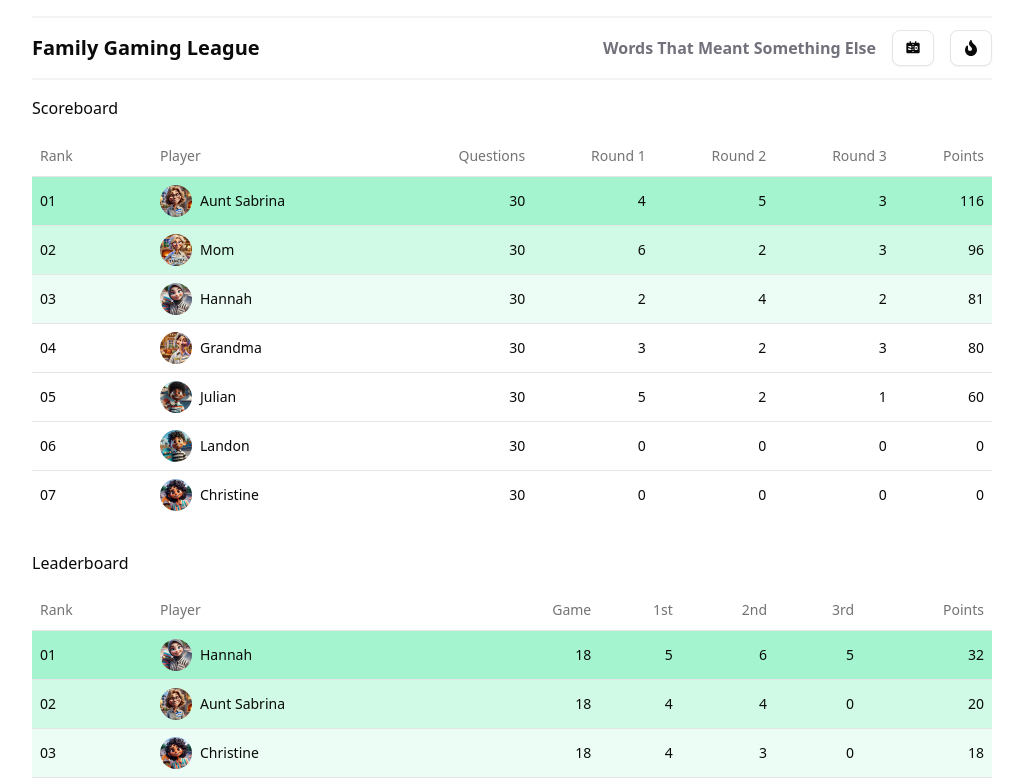
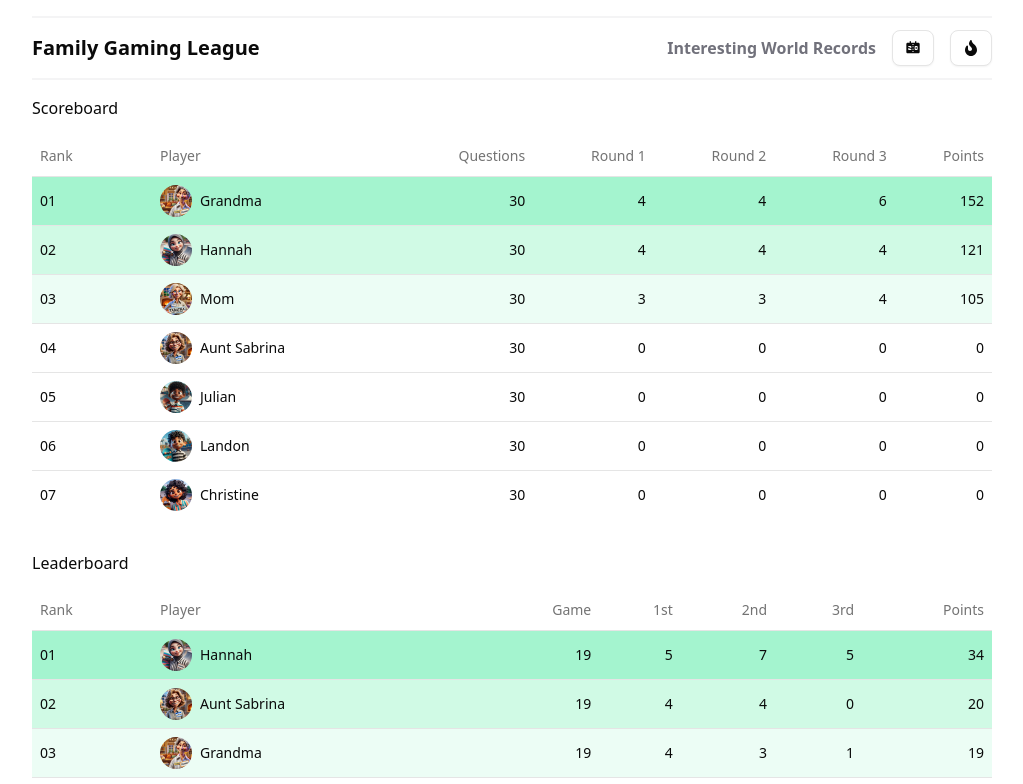
Before and after one commit to aforauvik/gamenight, a Next.js app: page / in a window 1280 px wide. Shown: the top 784 px of the page, without its empty margins (128-1151 px from the left). Built offline with nearby package versions, Linux system fonts and the light colour scheme.

Commit message:
game night July 22

```diff
--- a/src/app/questions/data.js
+++ b/src/app/questions/data.js
@@ -2,312 +2,300 @@ export const quizData = {
 	round1: [
 		{
 			id: 1,
-			question: 'What does "literally" originally mean?',
-			options: ["Figuratively", "Absolutely true", "Loudly", "Quickly"],
-			correctAnswer: "Absolutely true",
+			question:
+				"What is the longest time a person has held their breath underwater (static apnea)?",
+			options: [
+				"3 minutes 19 seconds",
+				"7 minutes 12 seconds",
+				"24 minutes 37 seconds",
+				"12 minutes 49 seconds",
+			],
+			correctAnswer: "24 minutes 37 seconds",
 			description:
-				"“Literally” meant something that is true exactly as stated, not exaggerated.",
+				"Croatian freediver Budimir Šobat set this record in 2021 after hyperventilating with pure oxygen first.",
 		},
 		{
 			id: 2,
-			question: 'What does "decimate" historically mean?',
-			options: [
-				"Destroy completely",
-				"Reduce by one-tenth",
-				"Cut in half",
-				"Burn down",
-			],
-			correctAnswer: "Reduce by one-tenth",
+			question:
+				"What animal holds the record for the most rotations in a minute on a skateboard?",
+			options: ["Rabbit", "Parrot", "Cat", "Dog"],
+			correctAnswer: "Parrot",
 			description:
-				"In ancient Rome, decimating meant killing 1 in every 10 soldiers as punishment.",
+				"Zac the Macaw spun 32 times in a minute on a skateboard in 2015.",
 		},
 		{
 			id: 3,
-			question: 'What is the original meaning of "peruse"?',
-			options: ["Skim", "Read thoroughly", "Memorize", "Highlight"],
-			correctAnswer: "Read thoroughly",
+			question: "What’s the record for the most T-shirts worn at once?",
+			options: ["75", "150", "257", "300"],
+			correctAnswer: "257",
 			description:
-				"“Peruse” means to examine or read something carefully, not just skim it.",
+				"Sanath Bandara from Sri Lanka wore 257 shirts at once in 2011.",
 		},
 		{
 			id: 4,
-			question: 'What does "disinterested" mean?',
-			options: ["Not interested", "Unenthusiastic", "Impartial", "Confused"],
-			correctAnswer: "Impartial",
-			description: "Disinterested means unbiased, not uninterested.",
+			question:
+				"Who holds the record for the longest fingernails ever on a pair of hands (ever)?",
+			options: [
+				"Ayanna Williams",
+				"Lee Redmond",
+				"Chris Walton",
+				"Melvin Booth",
+			],
+			correctAnswer: "Ayanna Williams",
+			description:
+				"Ayanna Williams’ nails measured over 24 feet in total length before she cut them in 2021.",
 		},
 		{
 			id: 5,
-			question: "What does “enormity” actually refer to?",
-			options: ["Great size", "Moral wickedness", "Intelligence", "Fame"],
-			correctAnswer: "Moral wickedness",
+			question: "What’s the record for the largest pizza ever made?",
+			options: [
+				"10 feet wide",
+				"50 feet wide",
+				"131 feet wide",
+				"250 feet wide",
+			],
+			correctAnswer: "131 feet wide",
 			description:
-				"“Enormity” refers to something shockingly evil, not just huge.",
+				"In 2023, YouTuber Airrack and Pizza Hut created a 13,990-square-foot pizza in Los Angeles.",
 		},
 		{
 			id: 6,
-			question: "What does “bemused” mean?",
-			options: ["Amused", "Slightly confused", "Entertained", "Laughing"],
-			correctAnswer: "Slightly confused",
-			description: "To be bemused is to be puzzled or bewildered, not amused.",
+			question: "What’s the highest number of hot dogs eaten in 10 minutes?",
+			options: ["35", "50", "62", "76"],
+			correctAnswer: "76",
+			description:
+				"Joey Chestnut set the record in 2021 at Nathan’s Hot Dog Eating Contest.",
 		},
 		{
 			id: 7,
-			question: "What is the correct use of “nonplussed”?",
-			options: ["Excited", "Unfazed", "Confused and surprised", "Happy"],
-			correctAnswer: "Confused and surprised",
-			description: "Nonplussed means taken aback or bewildered.",
+			question: "What is the world record for the longest hiccuping spree?",
+			options: ["51 years", "68 years", "12 years", "14 years"],
+			correctAnswer: "68 years",
+			description: "Charles Osborne hiccuped continuously from 1922 to 1990.",
 		},
 		{
 			id: 8,
-			question: "What is “momentarily” supposed to mean?",
-			options: ["In a moment", "For a moment", "Later", "Forever"],
-			correctAnswer: "For a moment",
-			description: "“Momentarily” means for a short duration, not soon.",
+			question:
+				"What’s the longest metal coil passed through the nose and out the mouth?",
+			options: [
+				"3 ft 10.6 in",
+				"5 ft 10.6 in",
+				"8 ft 10.6 in",
+				"11 ft 10.6 in",
+			],
+			correctAnswer: "11 ft 10.6 in",
+			description: "Andrew Stanton set this bizarre record in 2012.",
 		},
 		{
 			id: 9,
-			question: "What does “ultimate” literally mean?",
-			options: ["Best", "Final", "Strongest", "Coolest"],
-			correctAnswer: "Final",
-			description: "“Ultimate” refers to the last or final item in a series.",
+			question:
+				"Which bird holds the record for the fastest walking on tightrope?",
+			options: ["Cockatoo", "Pigeon", "Parrot", "Toucan"],
+			correctAnswer: "Parrot",
+			description:
+				"Zac the Macaw again! He walked a tightrope in 8.55 seconds.",
 		},
 		{
 			id: 10,
-			question: "What does “panacea” actually refer to?",
-			options: ["Painkiller", "Disease", "Cure-all", "Placebo"],
-			correctAnswer: "Cure-all",
-			description:
-				"A panacea is a remedy that is claimed to cure all illnesses.",
+			question: "What’s the most spoons balanced on a human body?",
+			options: ["45", "79", "100", "85"],
+			correctAnswer: "85",
+			description: "Etibar Elchiyev of Georgia set this record in 2013.",
 		},
 	],
 	round2: [
 		{
 			id: 11,
-			question: "What does “presently” traditionally mean?",
+			question:
+				"What is the fastest time to solve three Rubik’s cubes while juggling them?",
 			options: [
-				"At this moment",
-				"In the near future",
-				"Frequently",
-				"Without delay",
+				"5 minutes 12 seconds",
+				"1 minute 30 seconds",
+				"2 minutes 30 seconds",
+				"4 minutes 31 seconds",
 			],
-			correctAnswer: "In the near future",
-			description: "Historically, 'presently' meant soon, not now.",
+			correctAnswer: "4 minutes 31 seconds",
+			description: "Que Jianyu from China achieved this in 2017 at age 13.",
 		},
 		{
 			id: 12,
-			question: "What does “sanguine” actually mean?",
+			question: "What is the most tattooed person in the world’s name?",
 			options: [
-				"Angry or hot-tempered",
-				"Optimistic or cheerful",
-				"Pale or sickly",
-				"Bloodthirsty or cruel",
+				"Lucky Diamond Rich",
+				"Rick Genest",
+				"Tom Leppard",
+				"Paul Lawrence",
 			],
-			correctAnswer: "Optimistic or cheerful",
+			correctAnswer: "Lucky Diamond Rich",
 			description:
-				"‘Sanguine’ refers to a hopeful disposition, based on medieval medicine.",
+				"He’s covered 100% of his body, including inside his mouth and eyelids.",
 		},
 		{
 			id: 13,
-			question: "What does “egregious” originally mean?",
-			options: [
-				"Extremely polite",
-				"Shockingly good",
-				"Prominently excellent",
-				"Clearly false",
-			],
-			correctAnswer: "Prominently excellent",
+			question:
+				"What’s the highest number of steps climbed while balancing a person on the head?",
+			options: ["60", "100", "90", "79"],
+			correctAnswer: "100",
 			description:
-				"Egregious originally meant outstanding in a positive sense.",
+				"Performed by Li Longlong in 2014 on the set of a Guinness show in China.",
 		},
 		{
 			id: 14,
-			question: "What does “hysterical” originally relate to?",
-			options: [
-				"Fits of laughter",
-				"Intense fear",
-				"A condition tied to the womb",
-				"Loss of voice",
-			],
-			correctAnswer: "A condition tied to the womb",
+			question:
+				"How many straws were stuffed in a person’s mouth (without hands)?",
+			options: ["250", "300", "200", "275"],
+			correctAnswer: "300",
 			description:
-				"From Greek 'hystera'—related to ancient ideas of female madness.",
+				"Manoj Kumar Maharana from India achieved this feat in 2018.",
 		},
 		{
 			id: 15,
-			question: "What does “sophisticated” mean in its earliest usage?",
-			options: [
-				"Carefully trained",
-				"Artificial or altered",
-				"Intellectually subtle",
-				"Morally refined",
-			],
-			correctAnswer: "Artificial or altered",
-			description: "Originally referred to tampering or adulteration.",
+			question:
+				"Who holds the record for the fastest 100-meter sprint on all fours?",
+			options: ["Yuji Uchida", "Kenichi Ito", "Hiroki Nakata", "Ryota Fujii"],
+			correctAnswer: "Kenichi Ito",
+			description:
+				"Kenichi Ito did it in 15.71 seconds using 'primate' running techniques.",
 		},
 		{
 			id: 16,
-			question: "What does “awkward” originally describe?",
-			options: [
-				"Displeasing",
-				"Turned in the wrong direction",
-				"Lacking grace or rhythm",
-				"Difficult to speak",
-			],
-			correctAnswer: "Turned in the wrong direction",
-			description: "From Old Norse ‘afugr’, meaning turned away or backward.",
+			question:
+				"What’s the record for the most toilet seats broken with the head in one minute?",
+			options: ["25", "46", "32", "19"],
+			correctAnswer: "46",
+			description: "Kevin Shelley set this painful record in 2007.",
 		},
 		{
 			id: 17,
-			question: "What is the original meaning of “girl”?",
-			options: [
-				"Servant",
-				"Playful child",
-				"Child of any gender",
-				"Unmarried woman",
-			],
-			correctAnswer: "Child of any gender",
-			description: "In Middle English, 'girl' could refer to any young child.",
+			question:
+				"What’s the world record for the heaviest weight lifted with a human tongue?",
+			options: ["20 kg", "10 kg", "12.5 kg", "15 kg"],
+			correctAnswer: "12.5 kg",
+			description:
+				"Thomas Blackthorne did this incredible (and bizarre) feat in 2008.",
 		},
 		{
 			id: 18,
-			question: "What did “nice” originally mean in English?",
-			options: ["Elegant", "Simpleminded", "Shy", "Generous"],
-			correctAnswer: "Simpleminded",
-			description: "Derived from Latin ‘nescius’ meaning ignorant or foolish.",
+			question: "What’s the largest object removed from a human skull?",
+			options: ["Nail", "Knife blade", "Rod", "Spear"],
+			correctAnswer: "Knife blade",
+			description:
+				"A 17 cm knife blade was removed from a man's skull in 1998 in China.",
 		},
 		{
 			id: 19,
-			question: "What did “pretty” mean in Old English usage?",
-			options: ["Short", "Deceitful", "Clever or cunning", "Smooth"],
-			correctAnswer: "Clever or cunning",
+			question: "How many people fit inside a smart car for a record?",
+			options: ["12", "16", "19", "14"],
+			correctAnswer: "19",
 			description:
-				"Originally meant clever or skillful before shifting to physical beauty.",
+				"In 2010, 19 gymnasts squeezed into a Smart car in Pakistan.",
 		},
 		{
 			id: 20,
-			question: "What does “manufacture” literally mean?",
-			options: [
-				"Made with tools",
-				"Hand-crafted",
-				"Designed in pieces",
-				"Built in repetition",
-			],
-			correctAnswer: "Hand-crafted",
-			description: "From Latin 'manu' (hand) + 'facere' (make).",
+			question: "What’s the world’s longest beard ever recorded?",
+			options: ["6 ft 5 in", "12 ft 6 in", "17 ft 6 in", "15 ft 10 in"],
+			correctAnswer: "17 ft 6 in",
+			description:
+				"Hans Langseth of Norway holds the record. His beard is now on display at the Smithsonian.",
 		},
 	],
 	round3: [
 		{
 			id: 21,
-			question: "What did “avalanche” originally describe?",
-			options: ["Thunder", "Falling rocks", "Dense ice", "Cracking glacier"],
-			correctAnswer: "Falling rocks",
-			description: "Originally used to describe rockfalls in Alpine regions.",
+			question:
+				"What is the record for the most rotations hanging from a power drill in one minute?",
+			options: ["120", "120.25", "148", "102"],
+			correctAnswer: "148",
+			description: "The record was set by The Huy Giang in Germany in 2008.",
 		},
 		{
 			id: 22,
-			question: "What is the literal origin of “quarantine”?",
+			question: "What’s the record for the fastest typing using the nose?",
 			options: [
-				"Isolation from illness",
-				"Temporary detainment",
-				"Forty-day waiting period",
-				"Hospitalization",
+				"47.44 seconds",
+				"1 minute 12 seconds",
+				"1 min 30 sec",
+				"2 minutes 15 seconds",
 			],
-			correctAnswer: "Forty-day waiting period",
-			description: "From Italian ‘quaranta giorni’—forty days of isolation.",
+			correctAnswer: "47.44 seconds",
+			description:
+				"Mohammed Khursheed Hussain typed a 103-character sentence using only his nose.",
 		},
 		{
 			id: 23,
-			question: "What did “clue” originally mean?",
-			options: [
-				"A hidden message",
-				"A logical pattern",
-				"A ball of thread",
-				"A carved mark",
-			],
-			correctAnswer: "A ball of thread",
-			description:
-				"From Greek myth—Theseus escaped the labyrinth with a clue (thread).",
+			question: "What’s the world record for the longest usable golf club?",
+			options: ["25 ft", "20 ft", "30 ft", "51 ft"],
+			correctAnswer: "51 ft",
+			description: "The club was used to hit a golf ball 80 yards in 2021.",
 		},
 		{
 			id: 24,
-			question: "What is the root of the term “sheriff”?",
+			question:
+				"What’s the fastest time to drink a bottle of ketchup (standard 14 oz)?",
 			options: [
-				"Enforcer of common law",
-				"Noble appointee",
-				"Guardian of the realm",
-				"Reeve of the shire",
+				"25.15 seconds",
+				"20.34 seconds",
+				"17.53 seconds",
+				"15.23 seconds",
 			],
-			correctAnswer: "Reeve of the shire",
-			description:
-				"‘Sheriff’ is a contraction of ‘shire-reeve’—a royal official in medieval England.",
+			correctAnswer: "17.53 seconds",
+			description: "Andre Ortolf from Germany holds this tomato-y record.",
 		},
 		{
 			id: 25,
-			question: "What is the origin of “checkmate”?",
-			options: [
-				"The king has no moves",
-				"The king is stopped",
-				"The king is helpless",
-				"The kingdom has fallen",
-			],
-			correctAnswer: "The king is helpless",
-			description: "From Persian ‘shāh māt’—the king is dead or defeated.",
+			question: "Most apples crushed with the bicep in one minute?",
+			options: ["5", "8", "10", "14"],
+			correctAnswer: "14",
+			description: "Mohammad Rashid crushed 14 apples using only his biceps.",
 		},
 		{
 			id: 26,
-			question: "What did “alcohol” refer to in early Arabic usage?",
-			options: ["Perfume", "Purified essence", "Eyeliner powder", "Sacred oil"],
-			correctAnswer: "Eyeliner powder",
-			description:
-				"From Arabic ‘al-kuḥl’, a finely ground cosmetic for the eyes.",
+			question:
+				"What’s the longest time spinning a fidget spinner on one finger?",
+			options: [
+				"12 minutes 12 seconds",
+				"20 minutes 47 seconds",
+				"24 minutes 46 seconds",
+				"30 minutes 31 seconds",
+			],
+			correctAnswer: "24 minutes 46 seconds",
+			description: "Set by William Lee from Malaysia in 2017.",
 		},
 		{
 			id: 27,
-			question: "What is the etymological root of “travel”?",
-			options: [
-				"Movement between lands",
-				"Time spent away from home",
-				"Voluntary hardship",
-				"Toil or suffering",
-			],
-			correctAnswer: "Toil or suffering",
-			description: "From Old French 'travail'—travel once implied hardship.",
+			question: "What’s the largest bubblegum bubble blown?",
+			options: ["16 inches", "19 inches", "20 inches", "21 inches"],
+			correctAnswer: "19 inches",
+			description: "Chad Fell achieved this in 2004 using three pieces of gum.",
 		},
 		{
 			id: 28,
-			question: "What is the origin of the word “muscle”?",
-			options: [
-				"Cord of strength",
-				"Little mouse",
-				"Organic spring",
-				"Hidden knot",
-			],
-			correctAnswer: "Little mouse",
+			question:
+				"What’s the world record for the most Jenga blocks removed while balancing on one foot?",
+			options: ["35", "41", "27", "46"],
+			correctAnswer: "41",
 			description:
-				"From Latin ‘musculus’, since muscles looked like mice under the skin.",
+				"Silvio Sabba of Italy broke this record with intense balance and patience.",
 		},
 		{
 			id: 29,
-			question: "What did “candidate” originally describe?",
-			options: [
-				"A respected elder",
-				"A messenger",
-				"One wearing white",
-				"A military volunteer",
-			],
-			correctAnswer: "One wearing white",
+			question: "Most eggs crushed with the head in one minute (non-boiled)?",
+			options: ["130", "140", "150", "110"],
+			correctAnswer: "140",
 			description:
-				"From Latin 'candidatus'—white-robed political hopefuls in Rome.",
+				"Ashrita Furman set this record — he holds over 600 world records.",
 		},
 		{
 			id: 30,
-			question: "What did “sinister” literally mean in Latin?",
-			options: ["Left side", "Shadowed", "Deceptive", "Hidden danger"],
-			correctAnswer: "Left side",
-			description:
-				"‘Sinister’ meant 'left' in Latin—later associated with bad omens.",
+			question: "What’s the farthest arrow shot using feet?",
+			options: [
+				"25 ft 10.6 in",
+				"40 ft 8.1 in",
+				"50 ft 10.6 in",
+				"40 ft 4.64 in",
+			],
+			correctAnswer: "40 ft 4.64 in",
+			description: "Brittany Walsh set this acrobatic record in 2021.",
 		},
 	],
 };
--- a/src/components/leaderboard/History.js
+++ b/src/components/leaderboard/History.js
@@ -22,6 +22,19 @@ function calculatePoints() {
 }
 
 const allTeams = [
+	{
+		date: "Jul 22, 2025",
+		name: "Grandma",
+		topic: "Interesting Word Records",
+		avatar: "/grandma.webp",
+		round1: 4,
+		round2: 4,
+		round3: 6,
+		bonus: 2,
+		get points() {
+			return calculatePoints.call(this);
+		},
+	},
 	{
 		date: "Jul 15, 2025",
 		name: "Aunt Sabrina",
--- a/src/components/leaderboard/Leaderboard.js
+++ b/src/components/leaderboard/Leaderboard.js
@@ -20,7 +20,7 @@ import {RankingGraph} from "./RankingGraph";
 import {StandingGraph} from "./StandingGraph";
 
 export const allInfo = {
-	game: 18,
+	game: 19,
 };
 
 export const allTeams = [
@@ -28,7 +28,7 @@ export const allTeams = [
 		name: "Grandma",
 		avatar: "/grandma.webp",
 		game: allInfo.game,
-		first: 3,
+		first: 4,
 		second: 3,
 		third: 1,
 	},
@@ -46,14 +46,14 @@ export const allTeams = [
 		game: allInfo.game,
 		first: 0,
 		second: 3,
-		third: 4,
+		third: 5,
 	},
 	{
 		name: "Hannah",
 		avatar: "/hannah.jpeg",
 		game: allInfo.game,
 		first: 5,
-		second: 6,
+		second: 7,
 		third: 5,
 	},
 	{
--- a/src/components/leaderboard/Standings.js
+++ b/src/components/leaderboard/Standings.js
@@ -22,7 +22,7 @@ import Image from "next/image";
 import {ModeToggle} from "../mode-toggler";
 
 const allInfo = {
-	gameName: "Words That Meant Something Else",
+	gameName: "Interesting World Records",
 	season: "July, 2025",
 	rounds: 30,
 };
@@ -36,10 +36,10 @@ const allTeams = [
 		name: "Grandma",
 		avatar: "/grandma.webp",
 		played: allInfo.rounds,
-		round1: 3,
-		round2: 2,
-		round3: 3,
-		bonus: 0,
+		round1: 4,
+		round2: 4,
+		round3: 6,
+		bonus: 2,
 		get points() {
 			return calculatePoints.call(this);
 		},
@@ -48,10 +48,10 @@ const allTeams = [
 		name: "Aunt Sabrina",
 		avatar: "/aunt-sabrina.webp",
 		played: allInfo.rounds,
-		round1: 4,
-		round2: 5,
-		round3: 3,
-		bonus: 1,
+		round1: 0,
+		round2: 0,
+		round3: 0,
+		bonus: 0,
 		get points() {
 			return calculatePoints.call(this);
 		},
@@ -60,10 +60,10 @@ const allTeams = [
 		name: "Mom",
 		avatar: "/mom.webp",
 		played: allInfo.rounds,
-		round1: 6,
-		round2: 2,
-		round3: 3,
-		bonus: 1,
+		round1: 3,
+		round2: 3,
+		round3: 4,
+		bonus: 0,
 		get points() {
 			return calculatePoints.call(this);
 		},
@@ -72,9 +72,9 @@ const allTeams = [
 		name: "Hannah",
 		avatar: "/hannah.jpeg",
 		played: allInfo.rounds,
-		round1: 2,
+		round1: 4,
 		round2: 4,
-		round3: 2,
+		round3: 4,
 		bonus: 1,
 		get points() {
 			return calculatePoints.call(this);
@@ -84,9 +84,9 @@ const allTeams = [
 		name: "Julian",
 		avatar: "/julian.jpeg",
 		played: allInfo.rounds,
-		round1: 5,
-		round2: 2,
-		round3: 1,
+		round1: 0,
+		round2: 0,
+		round3: 0,
 		bonus: 0,
 		get points() {
 			return calculatePoints.call(this);
```
